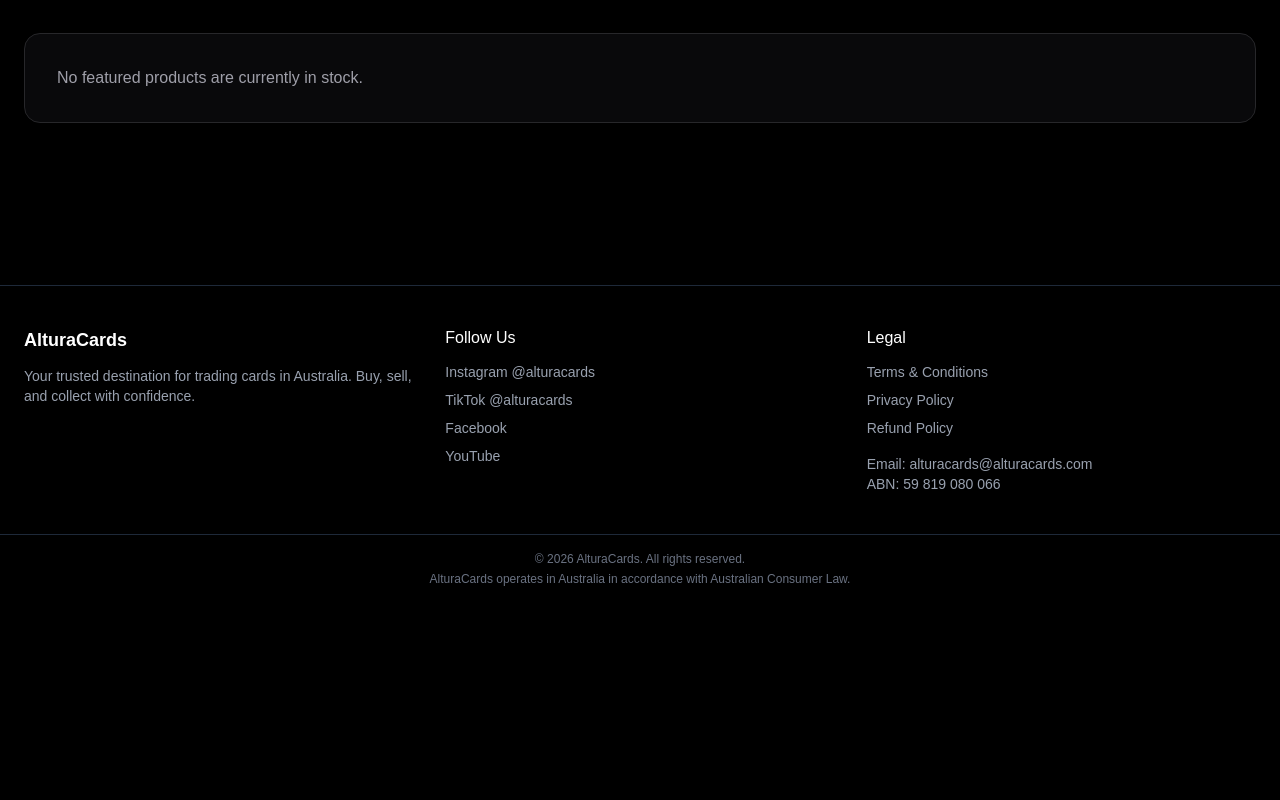
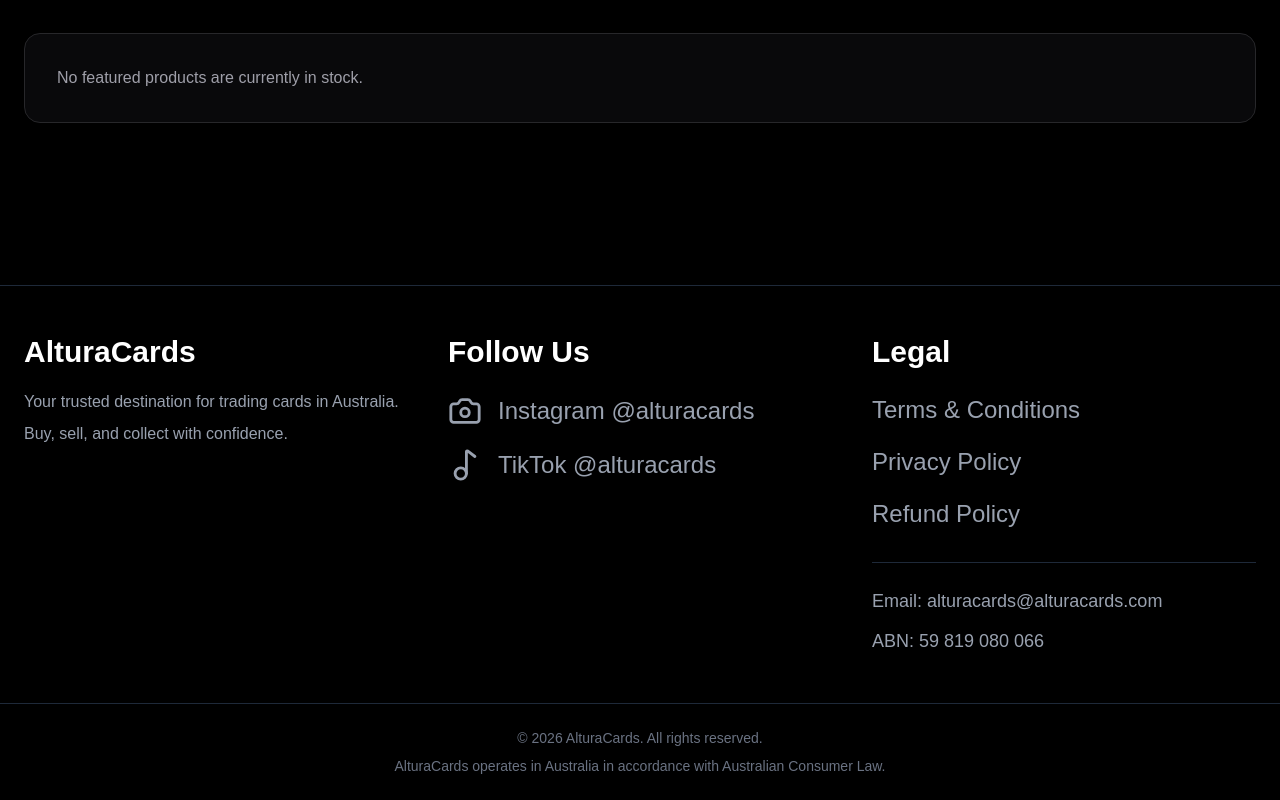
Before and after one commit to alturacards/alturacards, a Next.js app: page / in a window 1280 px wide. Shown: the part 648-1448 px from the top of the page. Before the commit the page ends 1251 px from the top, so only its background shows below. Built offline with nearby package versions, Linux system fonts and the light colour scheme; no server answers; the database is empty.

Commit message:
Update footer with social media links

```diff
--- a/components/Footer.tsx
+++ b/components/Footer.tsx
@@ -1,76 +1,62 @@
+import { Camera, Music2 } from "lucide-react";
+
 export default function Footer() {
   return (
     <footer className="bg-black text-gray-400 border-t border-gray-800 mt-16">
-      <div className="max-w-7xl mx-auto px-6 py-10 grid grid-cols-1 md:grid-cols-3 gap-8">
+      <div className="max-w-7xl mx-auto px-6 py-12 grid grid-cols-1 md:grid-cols-3 gap-10">
 
         {/* Brand */}
         <div>
-          <h2 className="text-lg font-semibold text-white mb-3">
+          <h2 className="text-3xl font-bold text-white mb-4">
             AlturaCards
           </h2>
 
-          <p className="text-sm">
-            Your trusted destination for trading cards in Australia. Buy, sell,
-            and collect with confidence.
+          <p className="text-base leading-8 max-w-sm">
+            Your trusted destination for trading cards in Australia. Buy,
+            sell, and collect with confidence.
           </p>
         </div>
 
         {/* Socials */}
         <div>
-          <h3 className="text-white font-medium mb-3">Follow Us</h3>
+          <h3 className="text-3xl font-bold text-white mb-6">
+            Follow Us
+          </h3>
 
-          <ul className="space-y-2 text-sm">
-            <li>
+          <div className="space-y-5">
             <a
               href="https://instagram.com/alturacards"
               target="_blank"
               rel="noopener noreferrer"
-                className="hover:text-yellow-400 transition"
+              className="flex items-center gap-4 hover:text-yellow-400 transition"
             >
+              <Camera size={34} />
+              <span className="text-2xl">
                 Instagram @alturacards
+              </span>
             </a>
-            </li>
 
-            <li>
             <a
               href="https://tiktok.com/@alturacards"
               target="_blank"
               rel="noopener noreferrer"
-                className="hover:text-yellow-400 transition"
+              className="flex items-center gap-4 hover:text-yellow-400 transition"
             >
+              <Music2 size={34} />
+              <span className="text-2xl">
                 TikTok @alturacards
+              </span>
             </a>
-            </li>
-
-            <li>
-              <a
-                href="https://facebook.com/alturacards"
-                target="_blank"
-                rel="noopener noreferrer"
-                className="hover:text-yellow-400 transition"
-              >
-                Facebook
-              </a>
-            </li>
-
-            <li>
-              <a
-                href="https://youtube.com/@alturacards"
-                target="_blank"
-                rel="noopener noreferrer"
-                className="hover:text-yellow-400 transition"
-              >
-                YouTube
-              </a>
-            </li>
-          </ul>
+          </div>
         </div>
 
         {/* Legal / Contact */}
         <div>
-          <h3 className="text-white font-medium mb-3">Legal</h3>
+          <h3 className="text-3xl font-bold text-white mb-6">
+            Legal
+          </h3>
 
-          <ul className="space-y-2 text-sm">
+          <ul className="space-y-5 text-2xl">
             <li>
               <a href="/terms" className="hover:text-white transition">
                 Terms & Conditions
@@ -93,7 +79,7 @@
             </li>
           </ul>
 
-          <div className="mt-4 text-sm">
+          <div className="mt-8 pt-6 border-t border-gray-800 text-lg space-y-3">
             <p>Email: alturacards@alturacards.com</p>
             <p>ABN: 59 819 080 066</p>
           </div>
@@ -101,12 +87,12 @@
       </div>
 
       {/* Bottom Bar */}
-      <div className="border-t border-gray-800 text-center text-xs py-4 text-gray-500">
+      <div className="border-t border-gray-800 text-center text-sm py-6 text-gray-500 px-6">
         <p>
           © {new Date().getFullYear()} AlturaCards. All rights reserved.
         </p>
 
-        <p className="mt-1">
+        <p className="mt-2">
           AlturaCards operates in Australia in accordance with Australian
           Consumer Law.
         </p>
```
Lines whose indentation alone changed are shown as unchanged.
